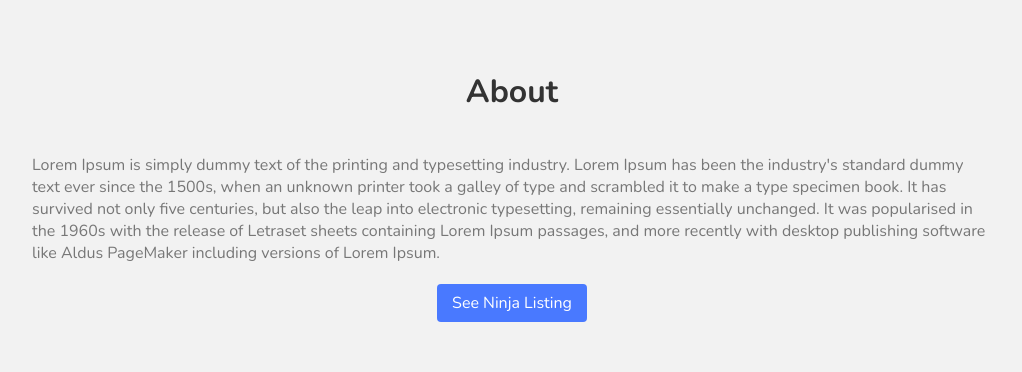
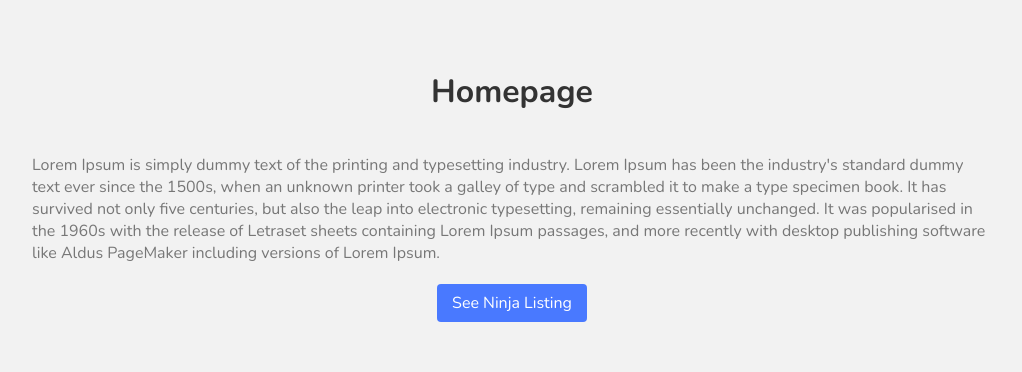
Before and after one commit to kukori/nextjs-ninja-tut, a Next.js app: page / in a window 1280 px wide. Shown: the part 124-496 px from the top of the page, without its empty margins (128-1150 px from the left). Built offline with nearby package versions, Linux system fonts and the light colour scheme.

Commit message:
Titles + metadata

```diff
--- a/pages/index.js
+++ b/pages/index.js
@@ -1,13 +1,20 @@
+import { Fragment } from 'react';
 import Link from 'next/link';
 import Head from 'next/head';
 import styles from '../styles/Home.module.css';
 
 export default function Home() {
   return (
-    <div>
-      <h1 className={styles.title}>About</h1>
-      <p className={styles.text}>Lorem Ipsum is simply dummy text of the printing and typesetting industry. Lorem Ipsum has been the industry's standard dummy text ever since the 1500s, when an unknown printer took a galley of type and scrambled it to make a type specimen book. It has survived not only five centuries, but also the leap into electronic typesetting, remaining essentially unchanged. It was popularised in the 1960s with the release of Letraset sheets containing Lorem Ipsum passages, and more recently with desktop publishing software like Aldus PageMaker including versions of Lorem Ipsum.</p>
-      <Link href="/ninjas"><a className={styles.btn}>See Ninja Listing</a></Link>
-    </div>
+    <Fragment>
+      <Head>
+        <title>Ninja List | Home</title>
+        <meta name="keywords" content="ninjas" />
+      </Head>
+      <div>
+        <h1 className={styles.title}>Homepage</h1>
+        <p className={styles.text}>Lorem Ipsum is simply dummy text of the printing and typesetting industry. Lorem Ipsum has been the industry's standard dummy text ever since the 1500s, when an unknown printer took a galley of type and scrambled it to make a type specimen book. It has survived not only five centuries, but also the leap into electronic typesetting, remaining essentially unchanged. It was popularised in the 1960s with the release of Letraset sheets containing Lorem Ipsum passages, and more recently with desktop publishing software like Aldus PageMaker including versions of Lorem Ipsum.</p>
+        <Link href="/ninjas"><a className={styles.btn}>See Ninja Listing</a></Link>
+      </div>
+    </Fragment>
   )
 }
```
Also changed, not shown: pages/about.js (+12 -5 lines).
